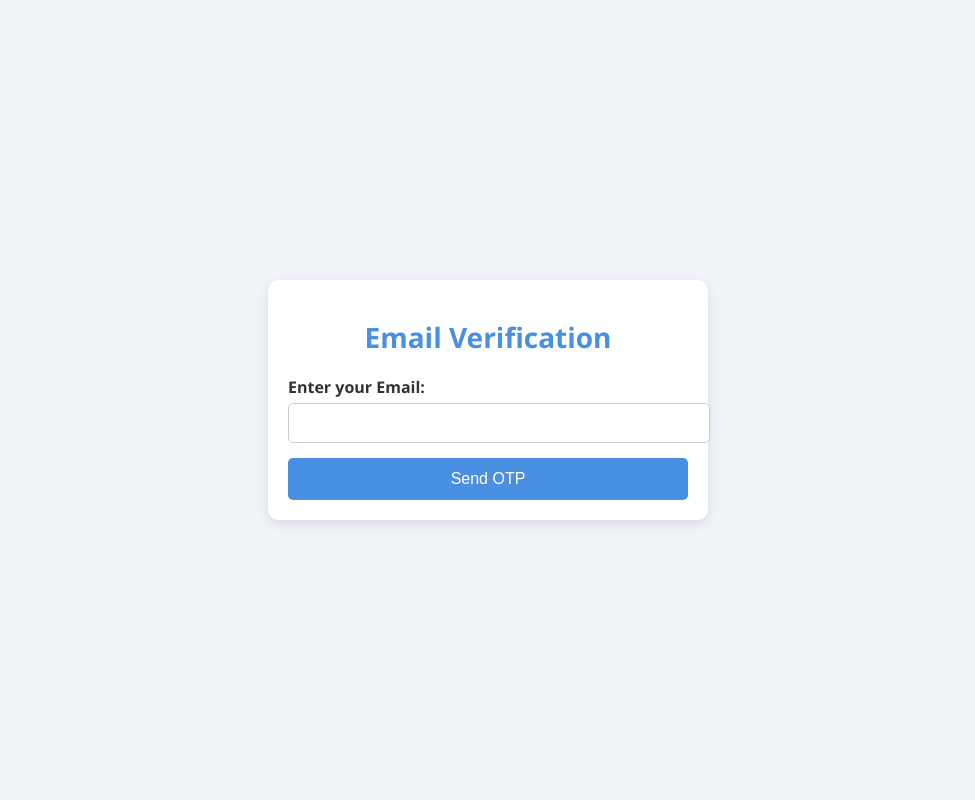
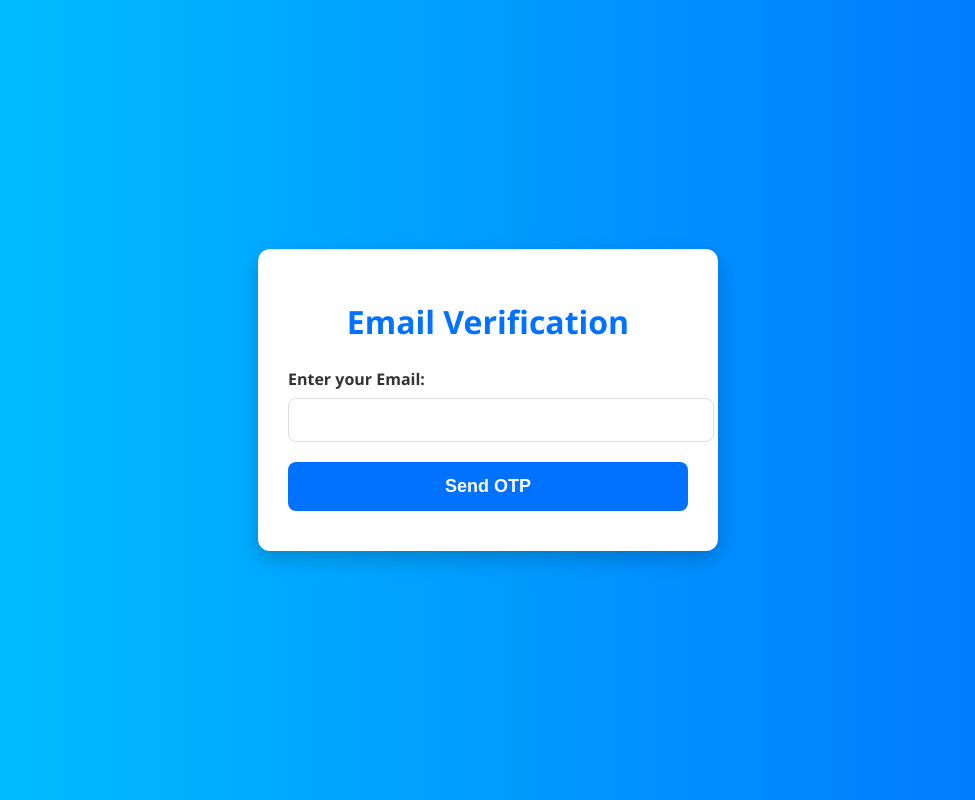
Before and after one commit to srikrishna1817/WeatherWIz-MP, a plain HTML site: page emailver.html in a window 1280 px wide. Shown: the whole page, without its empty margins (152-1127 px from the left). Drawn offline with Linux system fonts and the light colour scheme.

Commit message:
Update emailver.html

```diff
--- a/emailver.html
+++ b/emailver.html
@@ -7,7 +7,7 @@
     <style>
         body {
             font-family: 'Segoe UI', Tahoma, Geneva, Verdana, sans-serif;
-            background-color: #f0f4f8;
+            background: linear-gradient(to right, #00c6ff, #0072ff);
             color: #333;
             margin: 0;
             padding: 0;
@@ -16,58 +16,93 @@
             align-items: center;
             height: 100vh;
         }
+
         .container {
             background-color: #ffffff;
-            box-shadow: 0px 4px 12px rgba(0, 0, 0, 0.1);
-            border-radius: 10px;
-            padding: 20px;
+            box-shadow: 0px 8px 20px rgba(0, 0, 0, 0.2);
+            border-radius: 12px;
+            padding: 30px;
             max-width: 400px;
             width: 100%;
             text-align: center;
+            animation: fadeIn 1s ease;
         }
+
         h1 {
-            color: #4a90e2;
-            font-size: 28px;
-            margin-bottom: 20px;
+            color: #0072ff;
+            font-size: 32px;
+            margin-bottom: 25px;
+            font-weight: bold;
         }
+
         label {
-            font-weight: bold;
+            font-weight: 600;
             font-size: 16px;
             margin-top: 10px;
             display: block;
             text-align: left;
+            color: #333;
         }
+
         input {
             width: 100%;
-            padding: 10px;
-            margin-top: 5px;
-            margin-bottom: 15px;
-            border: 1px solid #ccc;
-            border-radius: 5px;
+            padding: 12px;
+            margin-top: 8px;
+            margin-bottom: 20px;
+            border: 1px solid #ddd;
+            border-radius: 8px;
             font-size: 16px;
+            transition: border-color 0.3s;
         }
+
+        input:focus {
+            border-color: #0072ff;
+            outline: none;
+        }
+
         button {
             width: 100%;
-            background-color: #4a90e2;
+            background-color: #0072ff;
             color: white;
-            padding: 12px;
+            padding: 14px;
             border: none;
-            border-radius: 5px;
+            border-radius: 8px;
+            font-size: 18px;
+            font-weight: bold;
+            cursor: pointer;
+            transition: background-color 0.3s;
+        }
+
+        button:hover {
+            background-color: #005bb5;
+        }
+
+        #loading {
+            display: none;
+            margin: 15px 0;
             font-size: 16px;
+            color: #666;
         }
-        button:hover {
-            background-color: #357abd;
-        }
-        #loading, #otp-section {
-            display: none;
-        }
+
         #error-message, #otp-error-message {
             color: red;
+            font-size: 14px;
+            margin-top: 10px;
+        }
+
+        #otp-section {
+            display: none;
+            margin-top: 20px;
+        }
+
+        @keyframes fadeIn {
+            from { opacity: 0; }
+            to { opacity: 1; }
         }
     </style>
 </head>
 <body>
-    <div class="container" id="email-verification-container">
+    <div class="container">
         <h1>Email Verification</h1>
         <form id="email-form">
             <label for="email">Enter your Email:</label>
@@ -76,6 +111,7 @@
             <div id="loading">Sending...</div>
             <div id="error-message"></div>
         </form>
+
         <div id="otp-section">
             <label for="otp">Enter OTP:</label>
             <input type="text" id="otp" required>
@@ -83,6 +119,7 @@
             <div id="otp-error-message"></div>
         </div>
     </div>
-    <script src="otpver.js"></script> <!-- Ensure this points to the correct location -->
+
+    <script src="otpver.js"></script>
 </body>
 </html>
```
